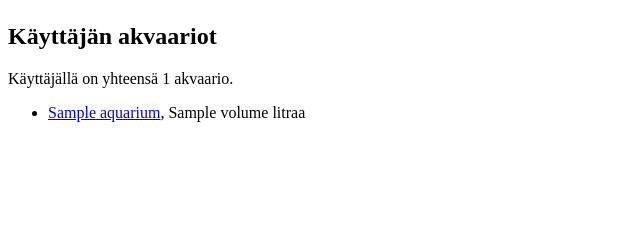
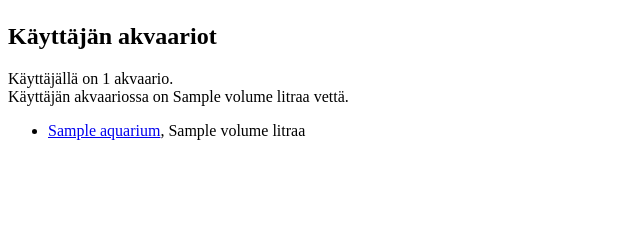
Before and after one commit to nuoliainen/akvaariot, a Flask app: template templates/show_user.html in a window 1280 px wide. Shown: the part 125-365 px from the top of the page, without its empty margins (0-640 px from the left). Run offline with Flask 3, Linux system fonts and the light colour scheme; the visitor is signed in with stand-in values (Sample User, id 1); the template is opened without the code that fills it: most values are stand-ins (such as "Sample title", 1, 10 or a date in 2020).

Commit message:
Addsum of aquarium volume to user page

```diff
--- a/templates/show_user.html
+++ b/templates/show_user.html
@@ -16,10 +16,14 @@
   {% endif %}
 
   <h2>Käyttäjän akvaariot</h2>
-  {% if aquariums | count == 1 %}
-    <p>Käyttäjällä on yhteensä {{ aquariums | count }} akvaario.</p>
+  {% if aquariums | count == 0 %}
+    <p>Käyttäjällä ei ole akvaaarioita.</p>
+  {% elif aquariums | count == 1 %}
+    <p>Käyttäjällä on {{ aquariums | count }} akvaario.</br>
+       Käyttäjän akvaariossa on {{ aquariums[0].volume }} litraa vettä.</p>
   {% else %}
-    <p>Käyttäjällä on yhteensä {{ aquariums | count }} akvaariota.</p>
+    <p>Käyttäjällä on yhteensä {{ aquariums | count }} akvaariota.</br>
+       Käyttäjän akvaarioissa on yhteensä {{ aquariums | sum(attribute="volume") }} litraa vettä.</p>
   {% endif %}
 
   <ul>
```
